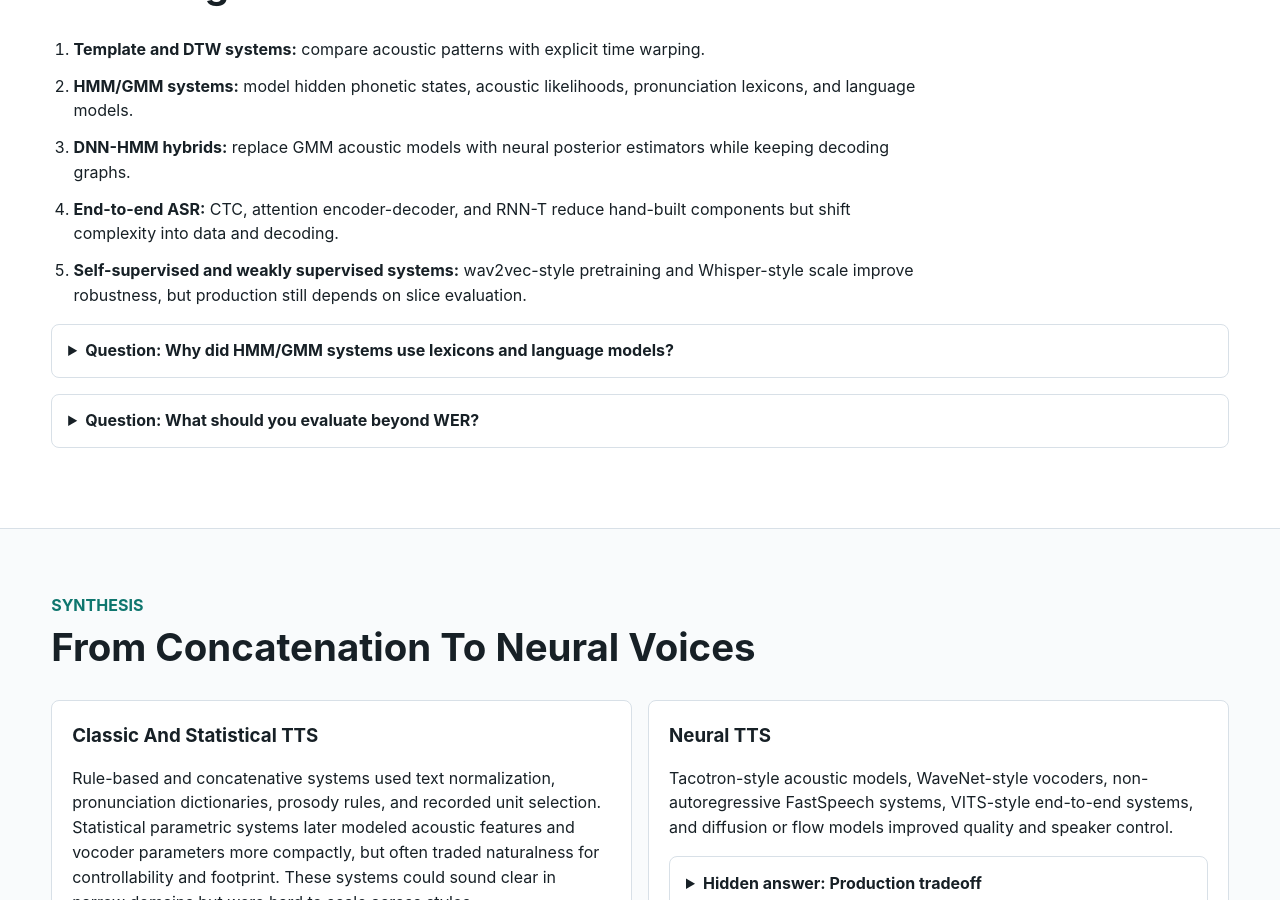
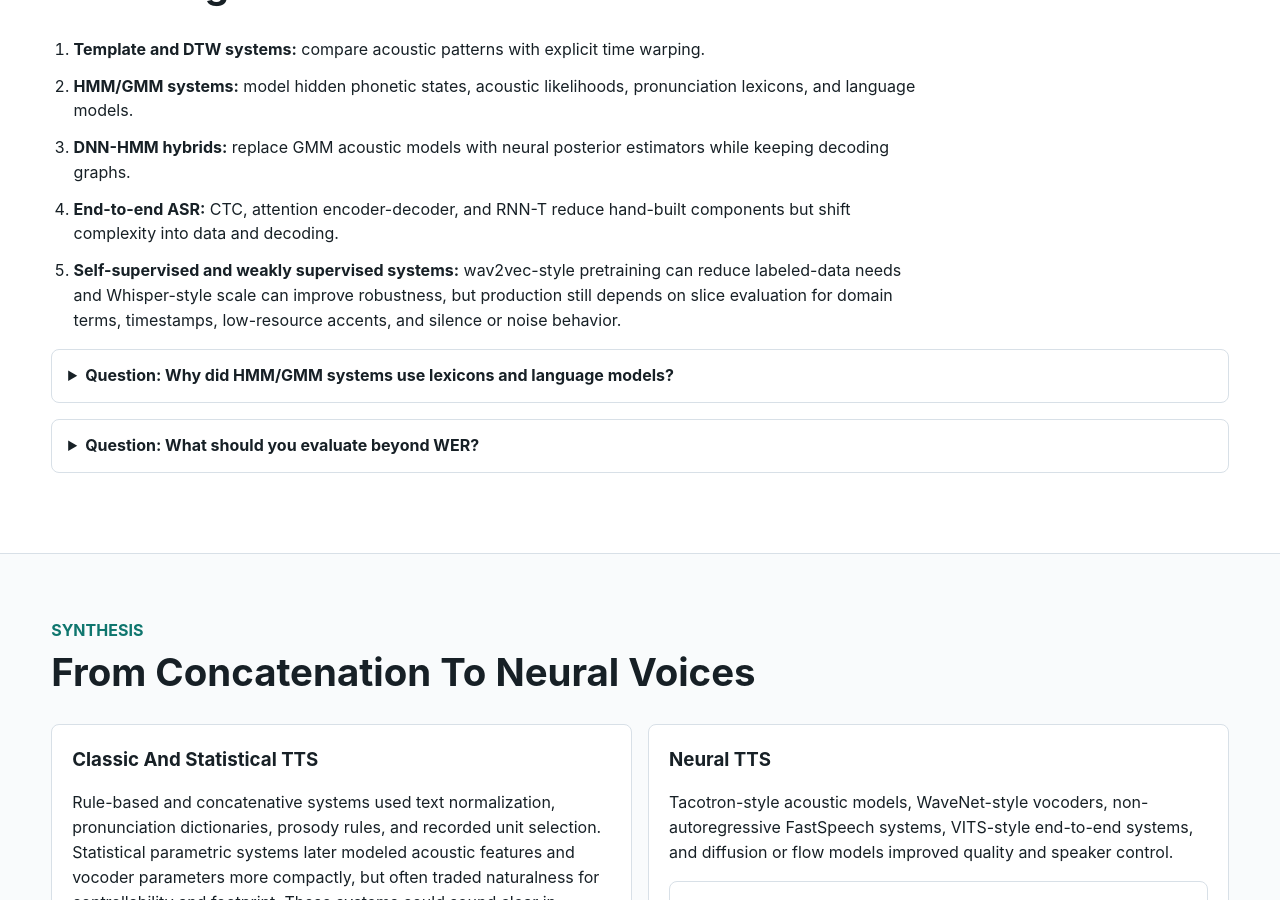
Before and after one commit to kennethli319/kennethli319.github.io, a Jekyll site: the page audio-text-ml-course/lessons/asr-tts-speech-history.html, which Jekyll copies as it is, in a window 1280 px wide and 900 px high, scrolled down 620 px. Built offline with Jekyll 4.4.1, drawn with Linux system fonts in a browser that asks for light colours.

Commit message:
Update ASR history caveats

```diff
--- a/audio-text-ml-course/lessons/asr-tts-speech-history.html
+++ b/audio-text-ml-course/lessons/asr-tts-speech-history.html
@@ -36,7 +36,7 @@
         <li><strong>HMM/GMM systems:</strong> model hidden phonetic states, acoustic likelihoods, pronunciation lexicons, and language models.</li>
         <li><strong>DNN-HMM hybrids:</strong> replace GMM acoustic models with neural posterior estimators while keeping decoding graphs.</li>
         <li><strong>End-to-end ASR:</strong> CTC, attention encoder-decoder, and RNN-T reduce hand-built components but shift complexity into data and decoding.</li>
-        <li><strong>Self-supervised and weakly supervised systems:</strong> wav2vec-style pretraining and Whisper-style scale improve robustness, but production still depends on slice evaluation.</li>
+        <li><strong>Self-supervised and weakly supervised systems:</strong> wav2vec-style pretraining can reduce labeled-data needs and Whisper-style scale can improve robustness, but production still depends on slice evaluation for domain terms, timestamps, low-resource accents, and silence or noise behavior.</li>
       </ol>
       <details class="qa">
         <summary>Question: Why did HMM/GMM systems use lexicons and language models?</summary>
```
